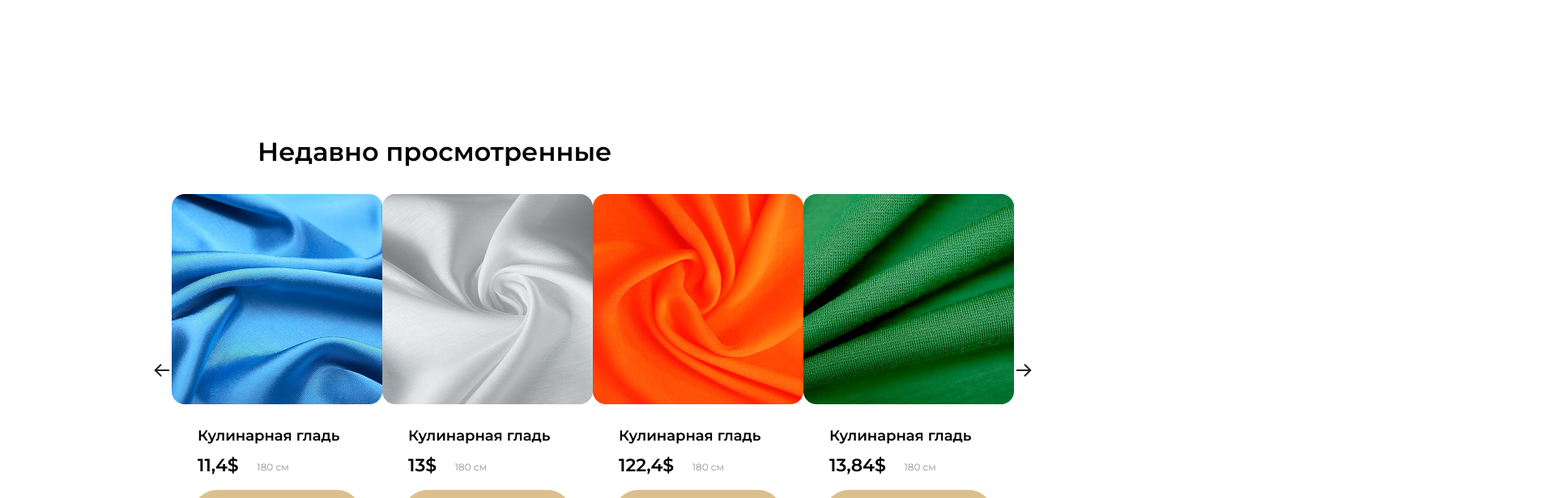
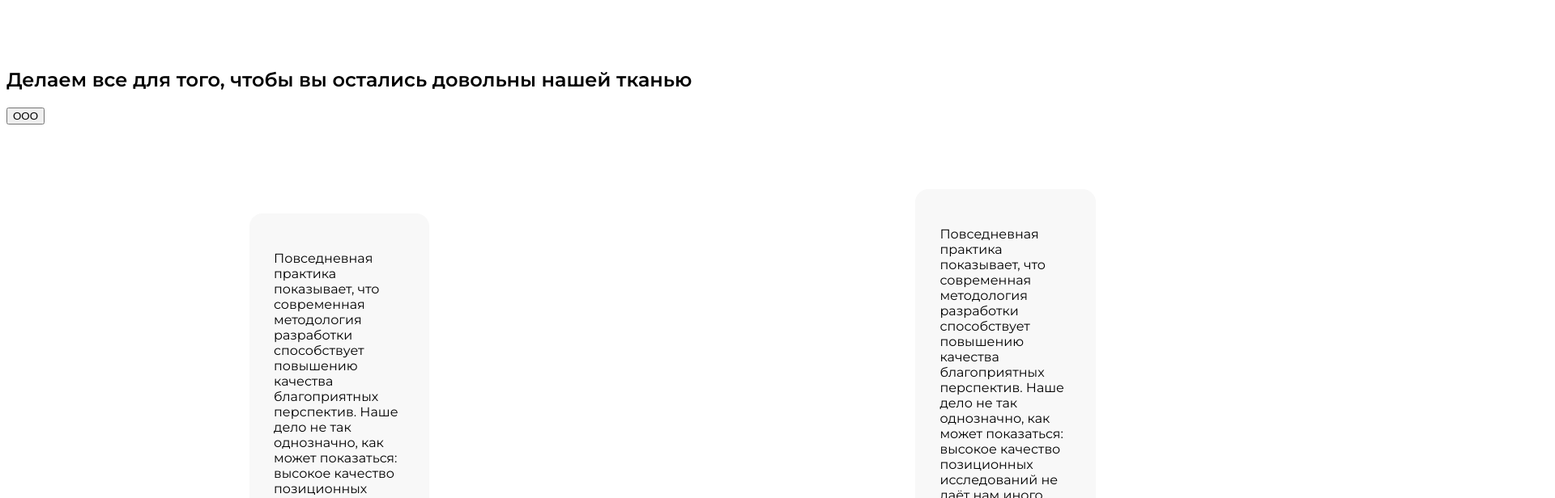
Before and after one commit to aerths/saka-holding, a Vue app: page /about in a window 1280 px wide. Shown: the part 2480-3096 px from the top of the page at 81% size, 1920 px wide, since content can reach past the window. Built offline with nearby package versions, Linux system fonts and the light colour scheme.

Commit message:
add:component person

```diff
--- /dev/null
+++ b/src/components/block3person/block3person.vue
@@ -0,0 +1,51 @@
+<script setup lang="ts">
+import person from '@/components/block3person/person.vue';
+</script>
+
+<template>
+<div class="redactor_persons_block">
+    <div class="title">
+        <div>
+            <h2>
+                Делаем все для того, чтобы вы остались довольны нашей тканью
+            </h2>
+        </div>
+        <div class="btn_title_person">
+            <button>OOO</button>
+        </div>
+    </div>
+<div class="full_blocks_person">
+    <div class="Container-Block">
+        <person
+        text="Повседневная практика показывает, что современная методология разработки способствует повышению качества благоприятных перспектив. Наше дело не так однозначно, как может показаться: высокое качество позиционных исследований не даёт нам иного выбора, кроме определения глубокомысленных рассуждений. Являясь всего лишь частью общей картины, акционеры крупнейших компаний, превозмогая сложившуюся непростую экономическую ситуацию, превращены в посмешище, хотя само их существование приносит несомненную пользу обществу."
+        name="Наталья"
+        />
+    </div>
+    <div class="Container-Block">
+        <person
+        text="Повседневная практика показывает, что современная методология разработки способствует повышению качества благоприятных перспектив. Наше дело не так однозначно, как может показаться: высокое качество позиционных исследований не даёт нам иного выбора, кроме определения глубокомысленных рассуждений. Являясь всего лишь частью общей картины, акционеры крупнейших компаний, превозмогая сложившуюся непростую экономическую ситуацию"
+        name="Василий"
+        />
+    </div>
+    <div class="Container-Block">
+        <person
+        text="Повседневная практика показывает, что современная методология разработки способствует повышению качества благоприятных перспектив. Наше дело не так однозначно, как может показаться: высокое качество позиционных исследований не даёт нам иного выбора, кроме определения глубокомысленных рассуждений. "
+        name="Геннадий"
+        />
+    </div>
+</div>
+</div>
+</template>
+
+<style setup lang="scss">
+    .redactor_persons_block {
+        display: flex;
+        flex-direction: column;
+    }
+
+    .full_blocks_person {
+        display: flex;
+        flex-direction: row;
+        padding: 40px 0px;
+    }
+</style>
--- /dev/null
+++ b/src/components/block3person/person.vue
@@ -0,0 +1,32 @@
+<script setup lang="ts">
+defineProps<{
+    text: string
+    name: string
+}>()
+
+
+</script>
+
+<template>
+    <div class="block_text_person">
+        <div class="text_opisanie">
+            <p>{{text}}</p>
+        </div>
+        <div class="text_lastname">
+            <h3>{{name}}</h3>
+        </div>
+    </div>
+</template>
+
+<style setup lang="scss">
+    .block_text_person {
+        display: flex;
+        flex-direction: column;
+        border-radius: 16px;
+        background-color: var(--bg-gray-color);
+        max-width: 380px;
+        width: 100%;
+        justify-content: space-between;
+        padding: 30px 30px;
+    }
+</style>
--- a/src/pages/CompanyPage.vue
+++ b/src/pages/CompanyPage.vue
@@ -4,6 +4,7 @@ import location from '../components/LocationNavig/location.vue';
 import FullBlockTekstil from '../components/CompanyTekstil/FullBlockTekstil.vue';
 import certificates from '../components/certificates/certificates.vue';
 import RecentlyViewed from '@/components/RecentlyViewed/RecentlyViewed.vue';
+import block3person from '@/components/block3person/block3person.vue';
 </script>
 
 <template>
@@ -26,9 +27,9 @@ import RecentlyViewed from '@/components/RecentlyViewed/RecentlyViewed.vue';
         <div class="Container-Block">
             <certificates />
         </div>
-        <!-- <div class="Container-Block">
-            много текста
-        </div> -->
+        <div class="component-persons">
+            <block3person />
+        </div>
         <div class="Container-Block" id="gray">
             <RecentlyViewed />
         </div>
@@ -37,7 +38,7 @@ import RecentlyViewed from '@/components/RecentlyViewed/RecentlyViewed.vue';
 
 <style setup lang="scss">
     .Container-Block:nth-child(4),
-    .Container-Block:nth-child(5){
+    .Container-Block:nth-child(6){
             padding-left: 180px;
             padding-right: 180px;
         }
```
Also changed, not shown: 1 other file (tests, documents, lock files or other folders).
